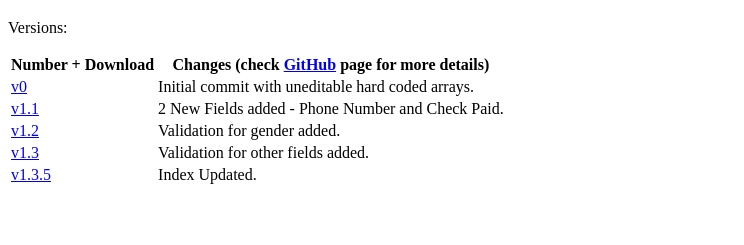
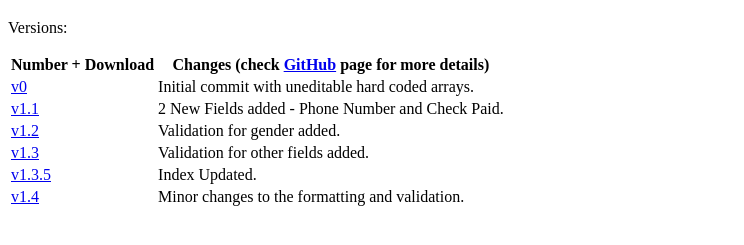
Before and after one commit to sidharthkn/sids-student-db, a plain HTML site: page index.html in a window 1280 px wide. Shown: the part 87-332 px from the top of the page, without its empty margins (0-744 px from the left). Drawn offline with Linux system fonts and the light colour scheme.

```diff
--- a/index.html
+++ b/index.html
@@ -46,6 +46,10 @@
                     <td><a href="https://github.com/sidharthkn/sids-student-db/releases/tag/v1.3.5" target="_blank">v1.3.5</a></td>
                     <td> Index Updated.</td>
                 </tr>
+                <tr>
+                    <td><a href="https://github.com/sidharthkn/sids-student-db/releases/tag/v1.4" target="_blank">v1.4</a></td>
+                    <td> Minor changes to the formatting and validation.</td>
+                </tr>
             </tbody>
         </table>
     </div>
```
Also changed, not shown: 2 other files.
